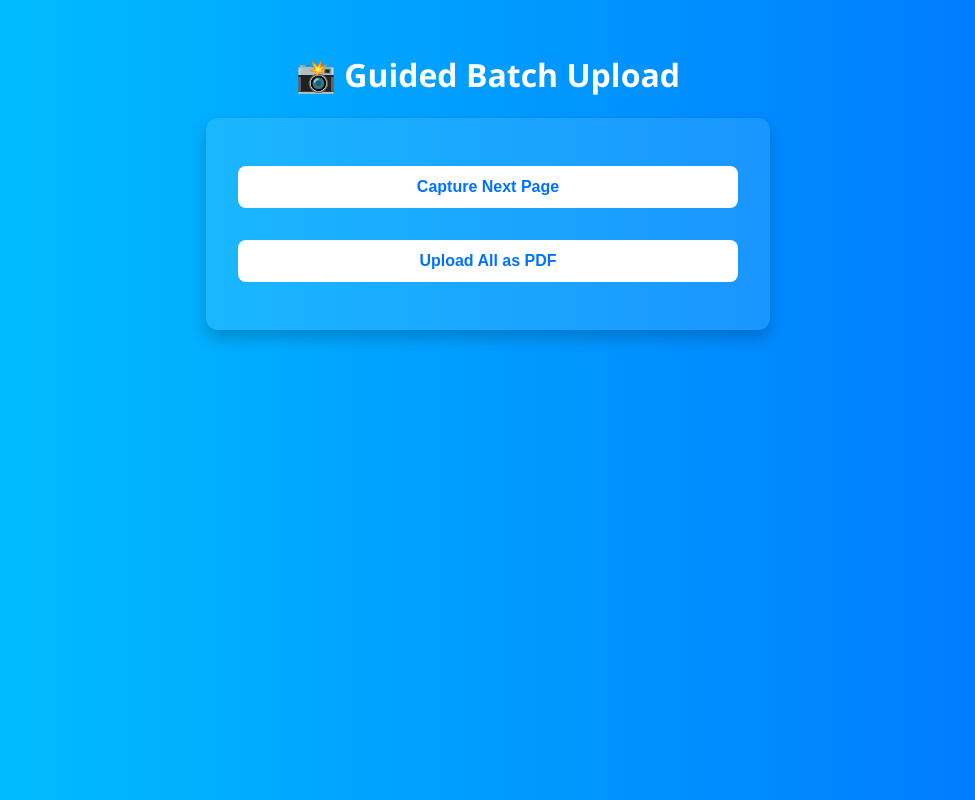
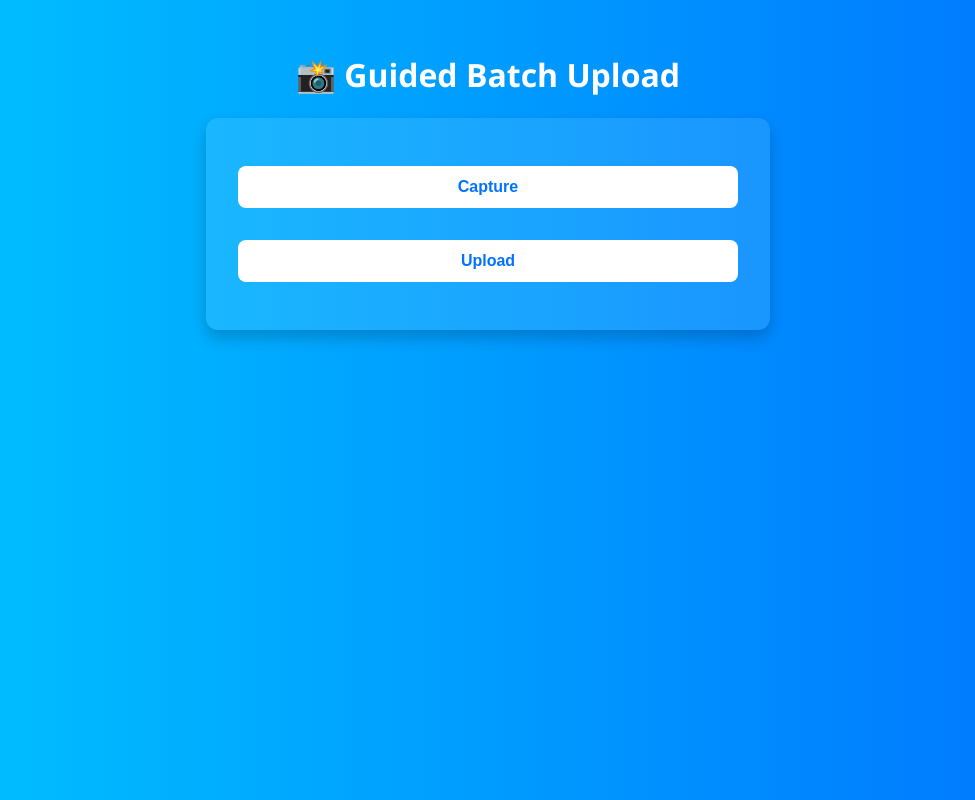
Before and after one commit to sollano51919/photo-upload-app, a plain HTML site: page index.html in a window 1280 px wide. Shown: the whole page, without its empty margins (152-1127 px from the left). Drawn offline with Linux system fonts and the light colour scheme.

Commit message:
Update index.html

```diff
--- a/index.html
+++ b/index.html
@@ -69,8 +69,8 @@
   <div class="card">
     <div id="previews"></div>
     <input type="file" accept="image/*" capture="environment" id="cameraInput" style="display:none;" />
-    <button id="captureBtn">Capture Next Page</button>
-    <button id="uploadBtn">Upload All as PDF</button>
+    <button id="captureBtn">Capture</button>
+    <button id="uploadBtn">Upload</button>
     <div class="spinner" id="spinner"></div>
     <div id="status"></div>
   </div>
```
